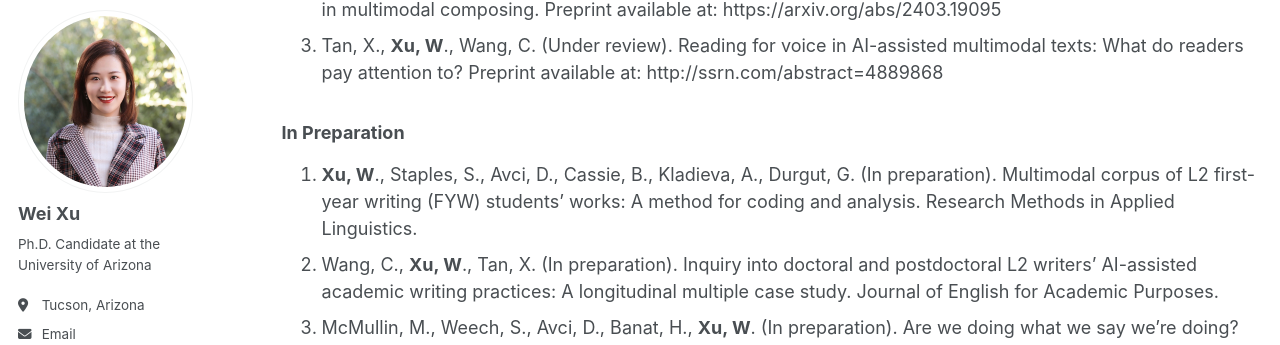
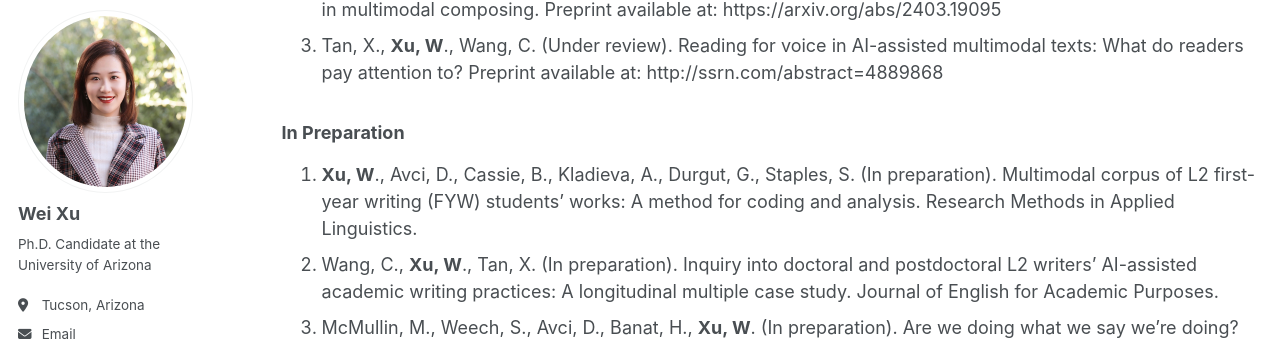
Before and after one commit to weixu-vivian/weixu-vivian.github.io, a Jekyll site: the page built from _pages/publications.md, in a window 1280 px wide and 900 px high, scrolled down 2026 px. Shown: the part 96-441 px from the top of the window. Built offline with Jekyll 4.4.1, drawn with Linux system fonts in a browser that asks for light colours; some web fonts are replaced.

```diff
--- a/_pages/publications.md
+++ b/_pages/publications.md
@@ -41,7 +41,7 @@ Repository. Dataset. https://doi.org/10.25422/azu.data.14259785.v1
 3. Tan, X., **Xu, W**., Wang, C. (Under review). Reading for voice in AI-assisted multimodal texts: What do readers pay attention to?  Preprint available at: http://ssrn.com/abstract=4889868
 
 ### In Preparation
-1. **Xu, W**., Staples, S., Avci, D., Cassie, B., Kladieva, A., Durgut, G. (In preparation). Multimodal corpus of L2 first-year writing (FYW) students’ works: A method for coding and analysis. Research Methods in Applied Linguistics.
+1. **Xu, W**., Avci, D., Cassie, B., Kladieva, A., Durgut, G., Staples, S. (In preparation). Multimodal corpus of L2 first-year writing (FYW) students’ works: A method for coding and analysis. Research Methods in Applied Linguistics.
 2. Wang, C., **Xu, W**., Tan, X. (In preparation). Inquiry into doctoral and postdoctoral L2 writers’ AI-assisted academic writing practices: A longitudinal multiple case study. Journal of English for Academic Purposes.
 3. McMullin, M., Weech, S., Avci, D., Banat, H., **Xu, W**. (In preparation). Are we doing what we say we’re doing? Assessing the constructive distributed work model for sustainable research teams. Special Interest Group on Design of Communication of the Association for Computing Machinery (ACM, SIGDOC).
 
```
